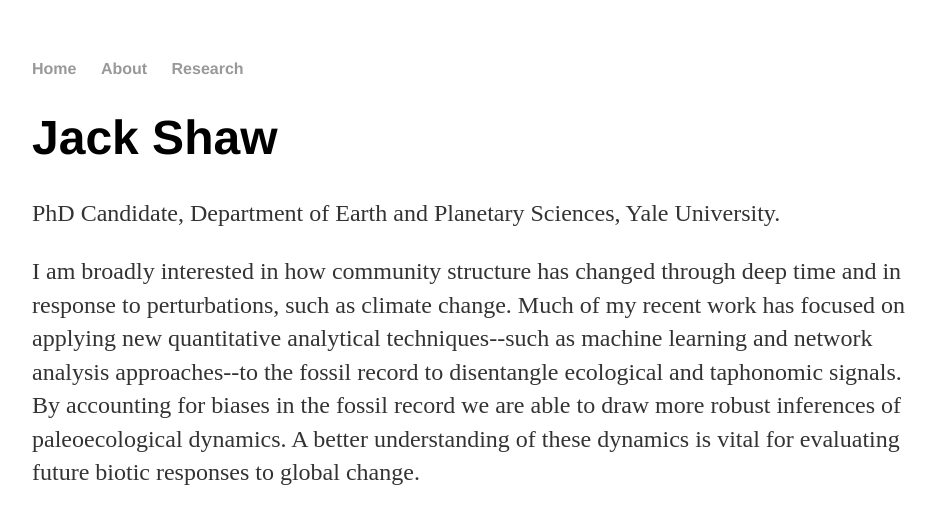
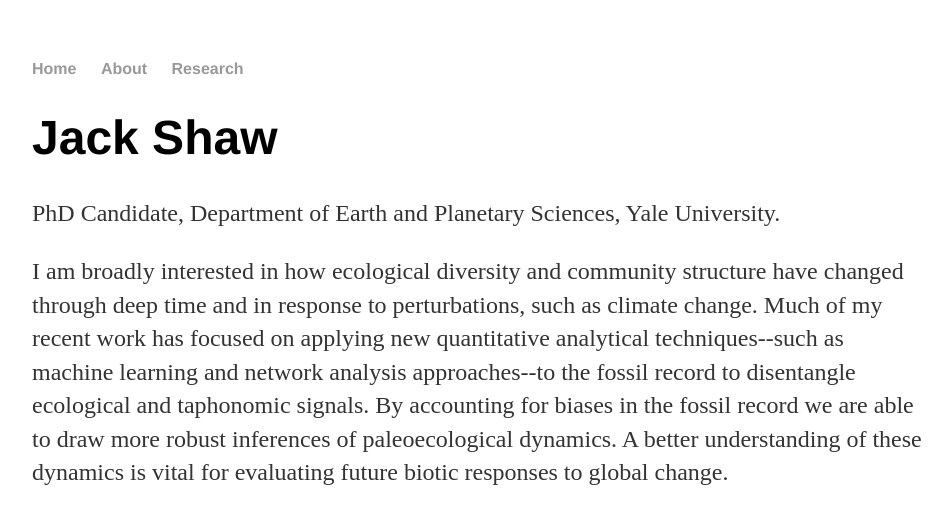
Before and after one commit to jackolivershaw/jackolivershaw.github.io, a Jekyll site: the page built from index.html, in a window 1280 px wide. Shown: the top 514 px of the page, without its empty margins (160-1112 px from the left). Built offline with Jekyll 4.4.1, drawn with Linux system fonts in a browser that asks for light colours; grey boxes are pictures that could not be loaded.

Commit message:
Update index.html

```diff
--- a/index.html
+++ b/index.html
@@ -5,7 +5,7 @@ title: Jack Shaw
 <div class="blurb">
 	<h1>Jack Shaw</h1>
 	<p>PhD Candidate, Department of Earth and Planetary Sciences, Yale University.</p>
-	<p>I am broadly interested in how community structure has changed through deep time and in response to perturbations, such as climate change. Much of my recent work has focused on applying new quantitative analytical techniques--such as machine learning and network analysis approaches--to the fossil record to disentangle ecological and taphonomic signals. By accounting for biases in the fossil record we are able to draw more robust inferences of paleoecological dynamics. A better understanding of these dynamics is vital for evaluating future biotic responses to global change.</p>
+	<p>I am broadly interested in how ecological diversity and community structure have changed through deep time and in response to perturbations, such as climate change. Much of my recent work has focused on applying new quantitative analytical techniques--such as machine learning and network analysis approaches--to the fossil record to disentangle ecological and taphonomic signals. By accounting for biases in the fossil record we are able to draw more robust inferences of paleoecological dynamics. A better understanding of these dynamics is vital for evaluating future biotic responses to global change.</p>
 
 	<img src="https://lh3.googleusercontent.com/pw/ACtC-3eoZtP1stOZsC2uNa6aSz8G9TtnyS57mSmzzoEwPqlRTa4QGC6NRdA1HaWzj1DRJmP2Zc6Adx_stD0wdIuxtiWSZvqY7-LS_wnUTSCRtzg3XaOqQ7LXiZKS-Nc_tzcE081HsIuHHv9M3qZP4kmIMpzqpA=w1239-h929-no?authuser=0" alt="about" width="600" height="400">
 	<p><em>White Sands, New Mexico.</em></p>
```
